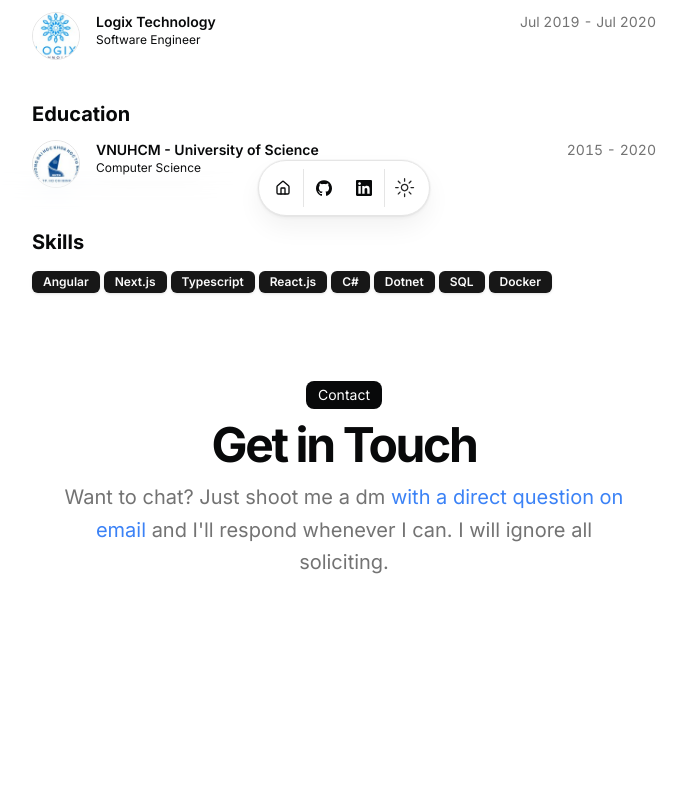
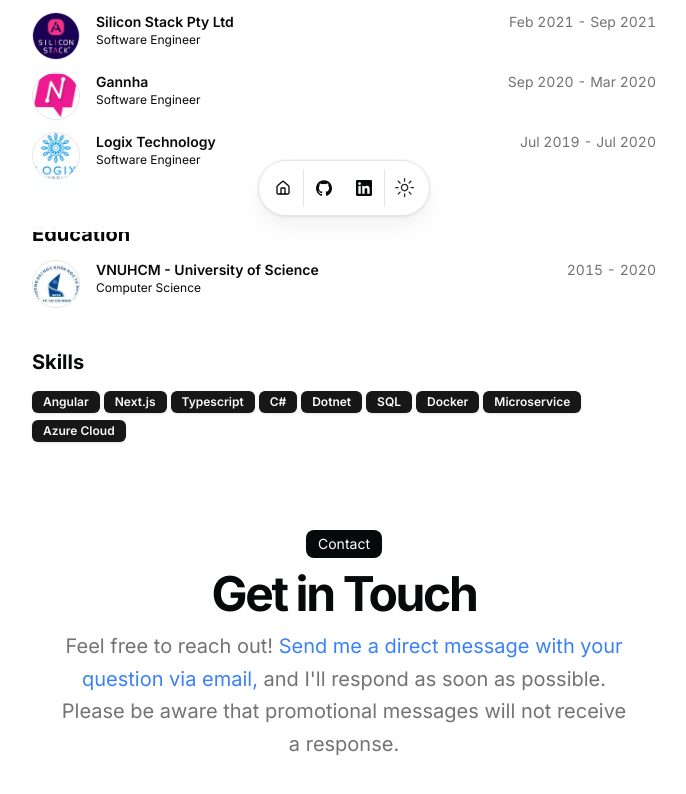
Before and after one commit to Quangdung1996/profile, a Next.js app: page / in a window 1280 px wide. Shown: the part 568-1362 px from the top of the page, without its empty margins (296-982 px from the left). Before the commit the page ends 1297 px from the top, so only its background shows below. Built offline with nearby package versions, Linux system fonts and the light colour scheme.

Commit message:
update content

```diff
--- a/next.config.mjs
+++ b/next.config.mjs
@@ -2,7 +2,6 @@
 const nextConfig = {
   reactStrictMode: true,
   output: "export",
-   swcMinify: true,
 };
 
 export default nextConfig;
--- a/src/app/page.tsx
+++ b/src/app/page.tsx
@@ -123,15 +123,14 @@ export default function Page() {
                 Get in Touch
               </h2>
               <p className="mx-auto max-w-[600px] text-muted-foreground md:text-xl/relaxed lg:text-base/relaxed xl:text-xl/relaxed">
-                Want to chat? Just shoot me a dm{" "}
+                Feel free to reach out! {" "}
                 <Link
                   href={DATA.contact.social.email.url}
                   className="text-blue-500 hover:underline"
                 >
-                  with a direct question on email
+                  Send me a direct message with your question via email,
                 </Link>{" "}
-                and I&apos;ll respond whenever I can. I will ignore all
-                soliciting.
+                and I'll respond as soon as possible. Please be aware that promotional messages will not receive a response.
               </p>
             </div>
           </BlurFade>
--- a/src/components/resume-card.tsx
+++ b/src/components/resume-card.tsx
@@ -91,7 +91,6 @@ export const ResumeCard = ({
               initial={{ opacity: 0, height: 0 }}
               animate={{
                 opacity: isExpanded ? 1 : 0,
-
                 height: isExpanded ? "auto" : 0,
               }}
               transition={{
@@ -99,9 +98,8 @@ export const ResumeCard = ({
                 ease: [0.16, 1, 0.3, 1],
               }}
               className="mt-2 text-xs sm:text-sm"
-            >
-              {description}
-            </motion.div>
+              dangerouslySetInnerHTML={{ __html: description }}
+            />
           )}
         </div>
       </Card>
--- a/src/data/resume.tsx
+++ b/src/data/resume.tsx
@@ -8,19 +8,20 @@ export const DATA = {
   location: "Ho Chi Minh, Viet Nam",
   locationLink: "https://www.google.com/maps/place/sanfrancisco",
   description:
-    "Full Stack Developer. I'm a web developer with 5+ years of experience in C#.NET technologies",
+    "Full Stack Developer.I'm a web developer with 5+ years of experience in C#.NET technologies.",
   summary:
-    "Learning new languages and technologies is what I am passionate about. I am considered a team-player because I like to help other and tend to work well within group",
+    "I have extensive experience in developing and deploying applications on Azure Cloud, leveraging its various services to build scalable and resilient solutions. My expertise includes designing and implementing microservices architectures, ensuring that each service is modular, maintainable, and independently deployable. I am proficient in using Docker for containerization, which streamlines the development, testing, and deployment processes by providing consistent environments across different stages of the software lifecycle. My skill set allows me to deliver robust and efficient web applications that meet modern development standards.",
   avatarUrl: "/me.png",
   skills: [
     "Angular",
     "Next.js",
     "Typescript",
-    "React.js",
     "C#",
     "Dotnet",
     "SQL",
-    "Docker"
+    "Docker",
+    "Microservice",
+    "Azure Cloud"
   ],
   navbar: [
     { href: "/", icon: HomeIcon, label: "Home" }
@@ -64,7 +65,14 @@ export const DATA = {
       start: "Sep 2021",
       end: "Now",
       description:
-        "Develop an application that handles manager drivers and loaders are responsible for delivering our services safely, packing and preparing goods for transport, loading and unloading vehicles, managing and recording work time and communicating effectively with customers and management.",
+        " <h4>1. Project: Driver and Loader Management System</h4>\
+    <p>Developed an application to manage drivers and loaders, ensuring the safe delivery of services. The application handled tasks such as packing and preparing goods for transport, loading and unloading vehicles, managing and recording work time, and facilitating effective communication with customers and management.</p>\
+    <p>The system was developed using .NET Core 6 with the ABP framework.</p>\
+    <p><strong>Technologies used:</strong> .NET 6, Angular 12, Azure Cloud.</p>\
+    <h4>2. Project: Bungy</h4>\
+    <p>Developed Web APIs for a web application, contributing to the backend development and integration of various services.</p>\
+    <p>The system was developed using .NET Core 6 with the ABP framework.</p>\
+    <p><strong>Technologies used:</strong> .NET 6, Angular 12, Azure Cloud, RabbitMQ, Microservices architecture.</p>"
     },
     {
       company: "Silicon Stack Pty Ltd",
@@ -76,7 +84,19 @@ export const DATA = {
       start: "Feb 2021",
       end: "Sep 2021",
       description:
-        "Developed product for food technology.Application development with large amounts of data. Use cloud azure service to help develop the system optimally.",
+        " <h1>Developed Product for Food Technology</h1>\
+    <h2>1. Overview</h2>\
+    <p>Spearheaded the development of a cutting-edge product tailored for the food technology industry. The project involved comprehensive application development, focusing on the efficient handling and processing of large datasets.</p>\
+    <h2>2. Data Management</h2>\
+    <p>Engineered the application to manage and analyze vast amounts of data, ensuring high performance and reliability. This included implementing robust data storage solutions and optimizing data retrieval processes.</p>\
+    <h2>3. Cloud Integration</h2>\
+    <p>Leveraged Microsoft Azure cloud services to enhance the system\'s scalability, security, and performance. Utilized various Azure services such as Azure SQL Database, Azure Blob Storage, and Azure Functions to build a resilient and scalable architecture.</p>\
+    <h2>4. Optimization</h2>\
+    <p>Focused on optimizing the application\'s performance through cloud-based solutions, enabling seamless data processing and analytics. Implemented best practices for cloud resource management to maintain cost-effectiveness and efficiency.</p>\
+    <h2>5. Technology Stack</h2>\
+    <p>Employed a modern technology stack, including C#, .NET, Azure DevOps for continuous integration and deployment (CI/CD), and other relevant tools to ensure a robust and maintainable codebase.</p>\
+    <h2>6. Outcomes</h2>\
+    <p>Delivered a state-of-the-art application that significantly improved the efficiency and accuracy of food technology processes, providing valuable insights through advanced data analytics and reporting capabilities.</p>"
     },
     {
       company: "Gannha",
@@ -88,7 +108,39 @@ export const DATA = {
       start: "Sep 2020",
       end: "Mar 2020",
       description:
-        "Build a system to search for the nearest address (coffee shop, bar, restaurant...etc)",
+        "<p> Develop a comprehensive system to search for the nearest addresses of various establishments such as coffee shops, bars, restaurants, etc.</p>\
+    <h2>Key Responsibilities</h2>\
+    <h3>1. Requirement Analysis:</h3>\
+    <ul>\
+      <li>Collaborate with stakeholders to gather and understand requirements.</li>\
+      <li>Define the scope and objectives of the system.</li>\
+    </ul>\
+    <h3>2. System Design:</h3>\
+    <ul>\
+      <li>Design the architecture of the system ensuring scalability and performance.</li>\
+      <li>Use design patterns and best practices to ensure robust and maintainable code.</li>\
+    </ul>\
+    <h3>3. Database Design:</h3>\
+    <ul>\
+      <li>Design and implement the database schema to store information about establishments.</li>\
+      <li>Optimize database queries for fast retrieval of search results.</li>\
+    </ul>\
+    <h3>4. Development:</h3>\
+    <ul>\
+      <li>Implement the backend logic using C# and ASP.NET Core.</li>\
+      <li>Develop RESTful APIs to handle search requests and return results.</li>\
+      <li>Integrate with mapping and geolocation services to find the nearest addresses.</li>\
+    </ul>\
+    <h3>5. Frontend Integration:</h3>\
+    <ul>\
+      <li>Work with frontend developers to integrate the search functionality into the user interface.</li>\
+      <li>Ensure seamless user experience with responsive and intuitive UI components.</li>\
+    </ul>\
+    <h3>6. Testing:</h3>\
+    <ul>\
+      <li>Write unit tests and integration tests to ensure code quality and reliability.</li>\
+      <li>Perform thorough testing to identify and fix bugs or issues.</li>\
+    </ul>",
     },
     {
       company: "Logix Technology",
```
